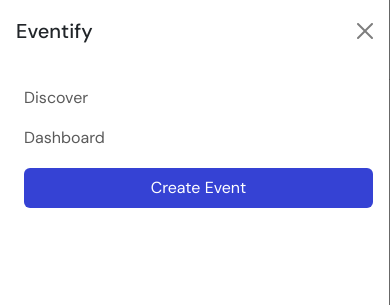
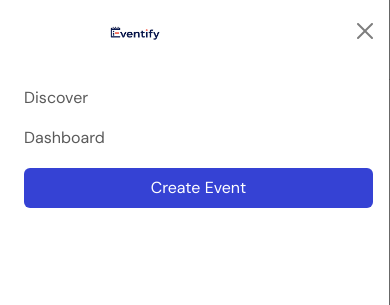
Before and after one commit to CodeOmari/Eventify, a Django app: page /dashboard in a window 390 px wide, after a click that opens the changed part. Shown: the top 305 px of the page. Run offline with Django 5.2, Linux system fonts and the light colour scheme; the visitor is signed in with stand-in values (Sample User, id 1).

Commit message:
update master page to be responsive on mobile devices

```diff
--- a/Eventify/templates/master.html
+++ b/Eventify/templates/master.html
@@ -19,7 +19,7 @@
     {% endblock %}
 </head>
 <body>
-     <nav class="navbar navbar-expand-sm navbar-light bg-light sticky-top navigation-section">
+     <nav class="navbar navbar-expand-lg navbar-light bg-light sticky-top navigation-section">
       <div class="container">
         <a class="navbar-brand" href="{% url 'events' %}">
             <img src="{% static 'images/eventify-logo.png' %}" alt="logo" class="img-fluid app-logo">
@@ -31,7 +31,9 @@
 
         <div class="offcanvas offcanvas-start navigation-menu" tabindex="-1" id="offcanvasNavbar" aria-labelledby="offcanvasNavbarLabel">
           <div class="offcanvas-header">
-              <h5 class="offcanvas-title" id="offcanvasNavbarLabel">Eventify</h5>
+              <h5 class="offcanvas-title me-auto ms-auto" id="offcanvasNavbarLabel">
+                <img src="{% static 'images/eventify-logo.png' %}" alt="logo" class="img-fluid app-logo">
+              </h5>
               <button type="button" class="btn-close btn-close-light" data-bs-dismiss="offcanvas" aria-label="Close"></button>
           </div>
           <div class="offcanvas-body">
```
